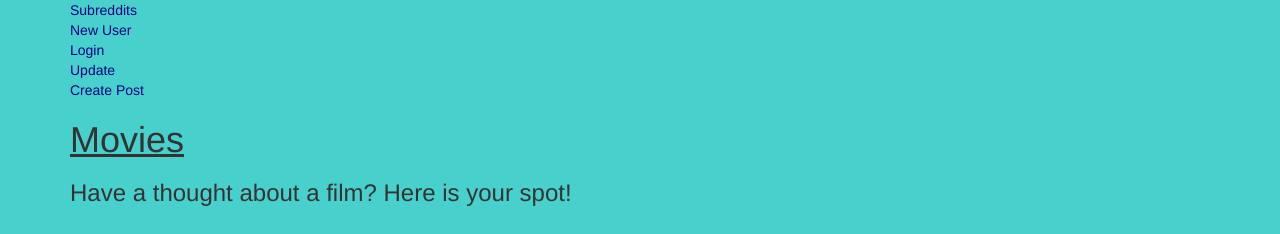
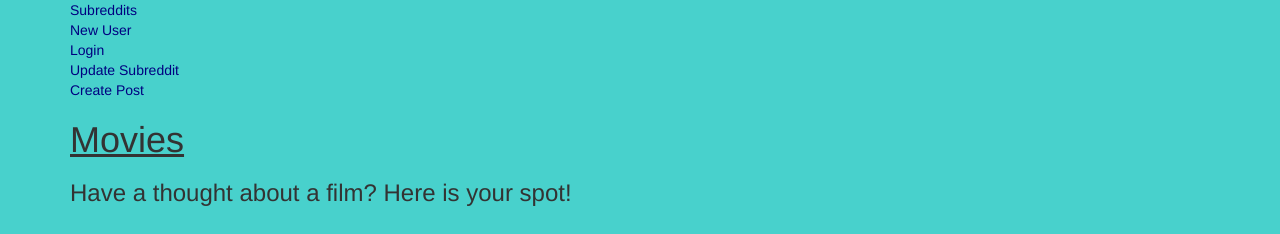
Before and after one commit to rallen0150/reddit_lite, a Django app: page /subreddit/1/ in a window 1280 px wide. Shown: the top 234 px of the page. Run offline with Django 3.2, Linux system fonts and the light colour scheme; data comes from the database, SQL or seed files in the repository; some libraries are stand-ins or nearby versions.

Commit message:
linked url page

```diff
--- a/templates/app/subreddit_detail.html
+++ b/templates/app/subreddit_detail.html
@@ -1,6 +1,6 @@
 {% extends 'base.html' %}
 {% block content %}
-<a href="{% url 'subreddit_update_view' object.id %}">Update</a><br>
+<a href="{% url 'subreddit_update_view' object.id %}">Update Subreddit</a><br>
 <a href="{% url 'post_create_view' object.id %}">Create Post</a>
 <h1>{{ object }}</h1>
 <h3>{{ object.description }}</h3> <br>
```
